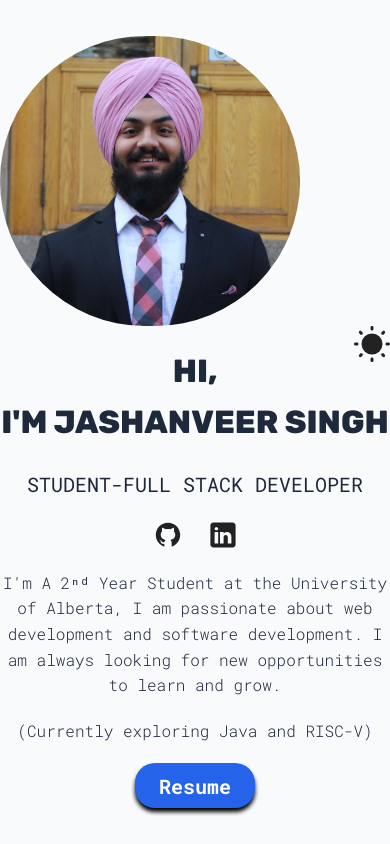
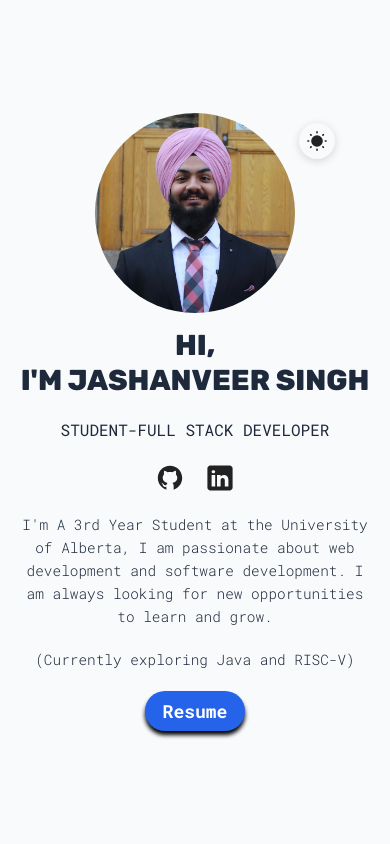
Before and after one commit to JashanveerS/Portfolio-site, a React (Vite) app: page / in a window 390 px wide. Shown: the top 844 px of the page. Built offline with nearby package versions, Linux system fonts and the light colour scheme.

Commit message:
small changes to Hero.jsx

```diff
--- a/src/sections/Hero/Hero.jsx
+++ b/src/sections/Hero/Hero.jsx
@@ -54,7 +54,7 @@ function Hero() {
       </a>
       </span>
       <p className={styles.description}>
-        I'm A 2ⁿᵈ Year Student at the University of Alberta, I am passionate about web development and software development. I am always looking for new opportunities to learn and grow.
+        I'm A 3rd Year Student at the University of Alberta, I am passionate about web development and software development. I am always looking for new opportunities to learn and grow.
       </p>
       <p className={styles.description}>
         (Currently exploring Java and RISC-V)
--- a/src/sections/Hero/HeroStyles.module.css
+++ b/src/sections/Hero/HeroStyles.module.css
@@ -5,9 +5,17 @@
     gap : 20px;
     text-align: center;
     height: 100dvh;
-    min-height: 600;
-    .hero{max-width: 300px;}
-    .hero{border-radius: 200px;}
+    min-height: 600px;
+    padding: 20px;
+    .hero{
+        width: 250px;
+        height: 250px;
+        max-width: 80vw;
+        max-height: 80vw;
+        object-fit: cover;
+        border-radius: 50%;
+    }
+}
 
     span{
         display: flex;
@@ -41,18 +49,24 @@
         transform: translateY(2px);
         box-shadow: 0 2px 2px rgba(0, 0, 0, 0.25);
     }
-}
+
 
 .colorModeContainer{
    position: relative;
+   display: flex;
+   justify-content: center;
+   align-items: center;
 }
 .colorMode{
     position: absolute;
     right: 0;
+    top: 0;
     width: 36px;
+    transition: transform 0.2s ease;
 }
 .colorMode:hover{
     cursor: pointer;
+    transform: scale(1.1);
 }
 .description{
     max-width: 50ch;
@@ -64,21 +78,95 @@
     gap: 20px;
 }
 
+
+@media (max-width: 480px) {
+    .container {
+        gap: 15px;
+        padding: 15px;
+        min-height: 500px;
+        .hero {
+            width: 200px;
+            height: 200px;
+            max-width: 70vw;
+            max-height: 70vw;
+        }
+    }
+    .colorModeContainer {
+        width: 100%;
+        max-width: 250px;
+        margin: 0 auto;
+    }
+    .colorMode {
+        right: -15px;
+        top: 10px;
+        background: var(--background-color);
+        border-radius: 50%;
+        padding: 8px;
+        box-shadow: 0 2px 8px rgba(0, 0, 0, 0.15);
+    }
+    .info h1 {
+        font-size: 1.8rem;
+        line-height: 1.2;
+    }
+    .info h2 {
+        font-size: 1rem;
+    }
+    .description {
+        font-size: 0.9rem;
+        max-width: 45ch;
+    }
+    span {
+        gap: 20px;
+    }
+    button {
+        width: 100px;
+        height: 40px;
+        font-size: 18px;
+    }
+}
+
+@media (min-width: 481px) and (max-width: 799px) {
+    .container {
+        .hero {
+            width: 280px;
+            height: 280px;
+        }
+    }
+    .colorModeContainer {
+        width: 100%;
+        max-width: 300px;
+        margin: 0 auto;
+    }
+    .colorMode {
+        right: -20px;
+        top: 15px;
+        background: var(--background-color);
+        border-radius: 50%;
+        padding: 8px;
+        box-shadow: 0 2px 8px rgba(0, 0, 0, 0.15);
+    }
+}
+
 @media(width >= 800px){
     .container{
         flex-direction: row-reverse;
         align-items: center;
         justify-content: space-evenly;
+        padding: 40px;
         .hero{
-            max-width: 350px;
             width: 350px;
-            ;}
+            height: 350px;
+            max-width: none;
+            max-height: none;
+        }
     }
 }
+
 @media(width >= 1400px){
     .container{
         .hero{
-            max-width: 400px;
-            width: 400px;}
+            width: 400px;
+            height: 400px;
+        }
     }
 }
```
